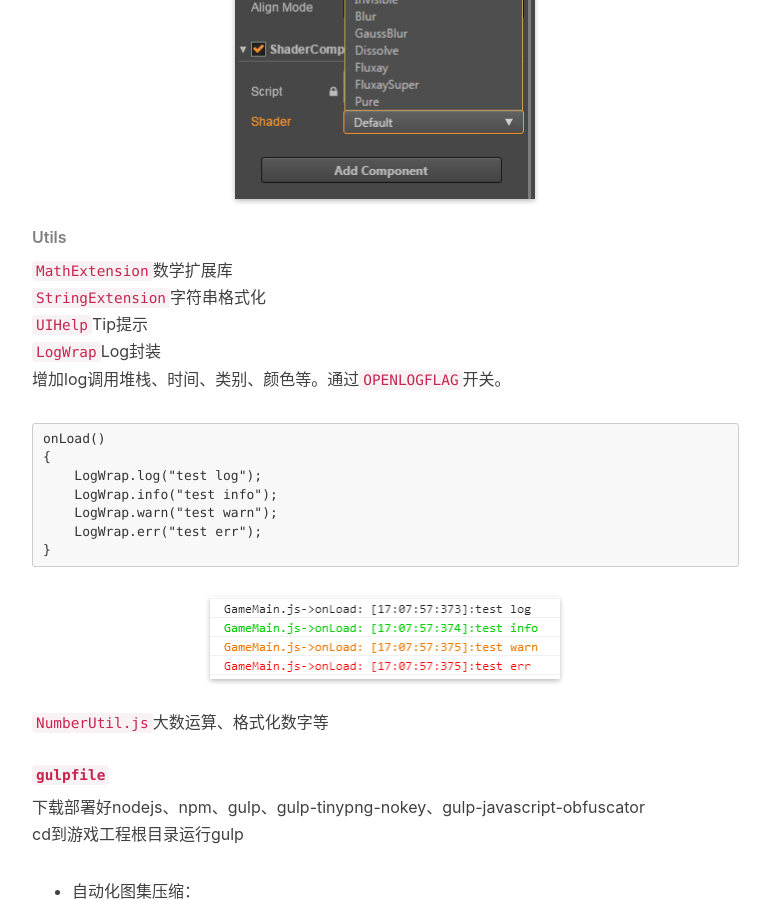
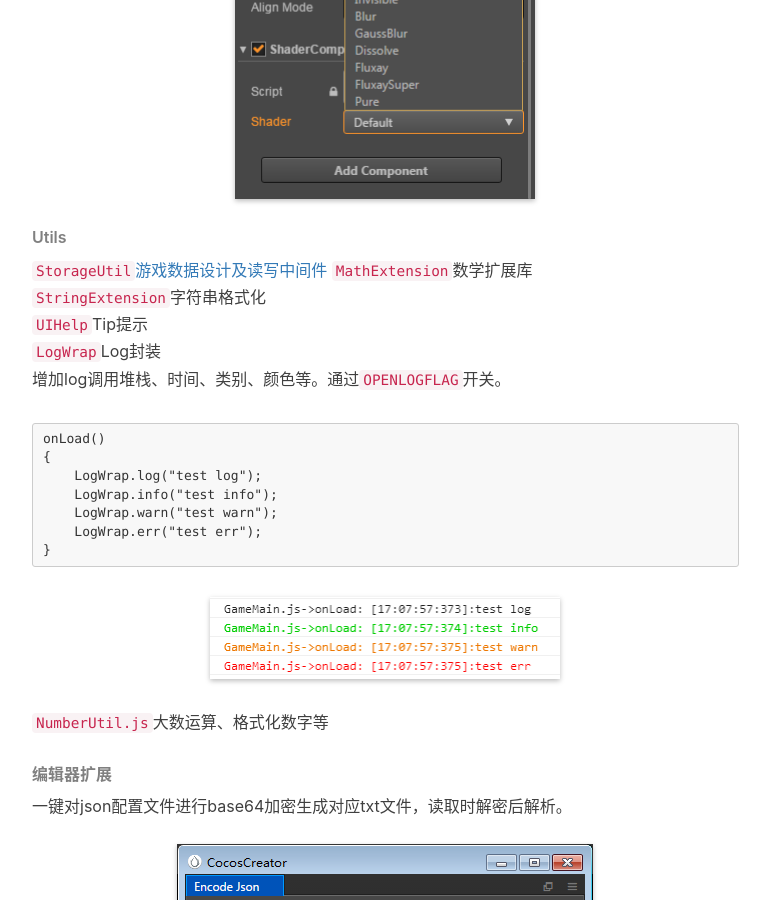
Before and after one commit to huangx916/huangx916.github.io, a Jekyll site: the page built from _posts/2019-01-01-gameplayframework.markdown, in a window 1280 px wide and 900 px high, scrolled down 3782 px. Shown: the whole window, without its empty margins (233-1003 px from the left). Built offline with Jekyll 4.4.1, drawn with Linux system fonts in a browser that asks for light colours; nearby versions of some CDN libraries; comment, search, counter and statistics services are not loaded.

Commit message:
data middleware & json config encode

```diff
--- a/_posts/2019-01-01-gameplayframework.markdown
+++ b/_posts/2019-01-01-gameplayframework.markdown
@@ -76,6 +76,7 @@ UI管理类，可通过类名打开、关闭、显示、隐藏、获取对应UI
 <img class="shadow" src="/img/in-post/gpfw/2.png" width="300">
 
 ###### Utils
+`StorageUtil`[游戏数据设计及读写中间件](https://huangx916.github.io/2019/06/23/dataMiddleware/)
 `MathExtension`数学扩展库
 `StringExtension`字符串格式化
 `UIHelp`Tip提示
@@ -93,6 +94,11 @@ onLoad()
 <img class="shadow" src="/img/in-post/gpfw/3.png" width="350">
 
 `NumberUtil.js`大数运算、格式化数字等
+
+###### 编辑器扩展
+一键对json配置文件进行base64加密生成对应txt文件，读取时解密后解析。
+<img class="shadow" src="/img/in-post/gpfw/7.png" width="416">
+<img class="shadow" src="/img/in-post/gpfw/8.png" width="390">
 
 ###### `gulpfile`
 下载部署好nodejs、npm、gulp、gulp-tinypng-nokey、gulp-javascript-obfuscator
```
Also changed, not shown: img/in-post/gpfw/7.png (added), img/in-post/gpfw/8.png (added).
